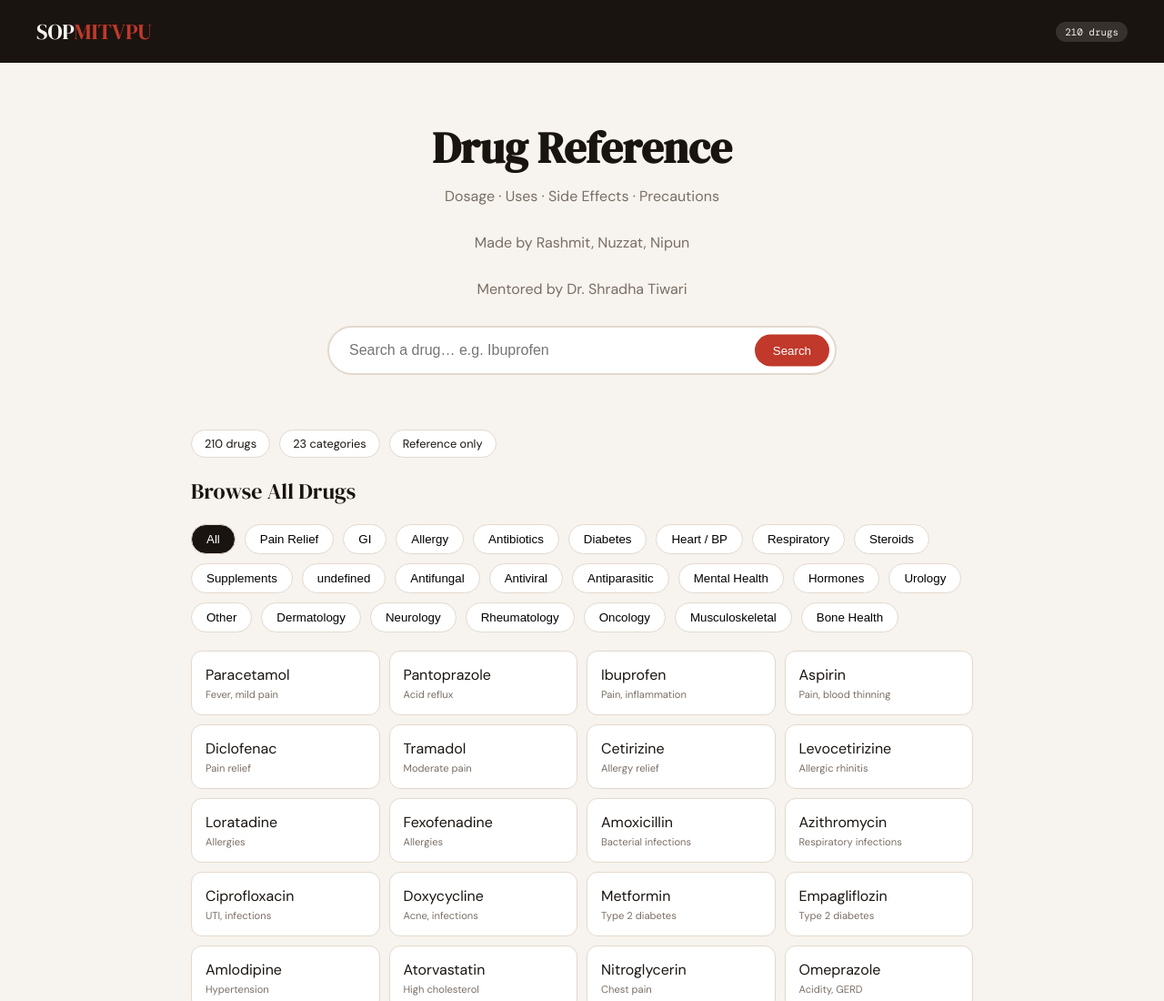
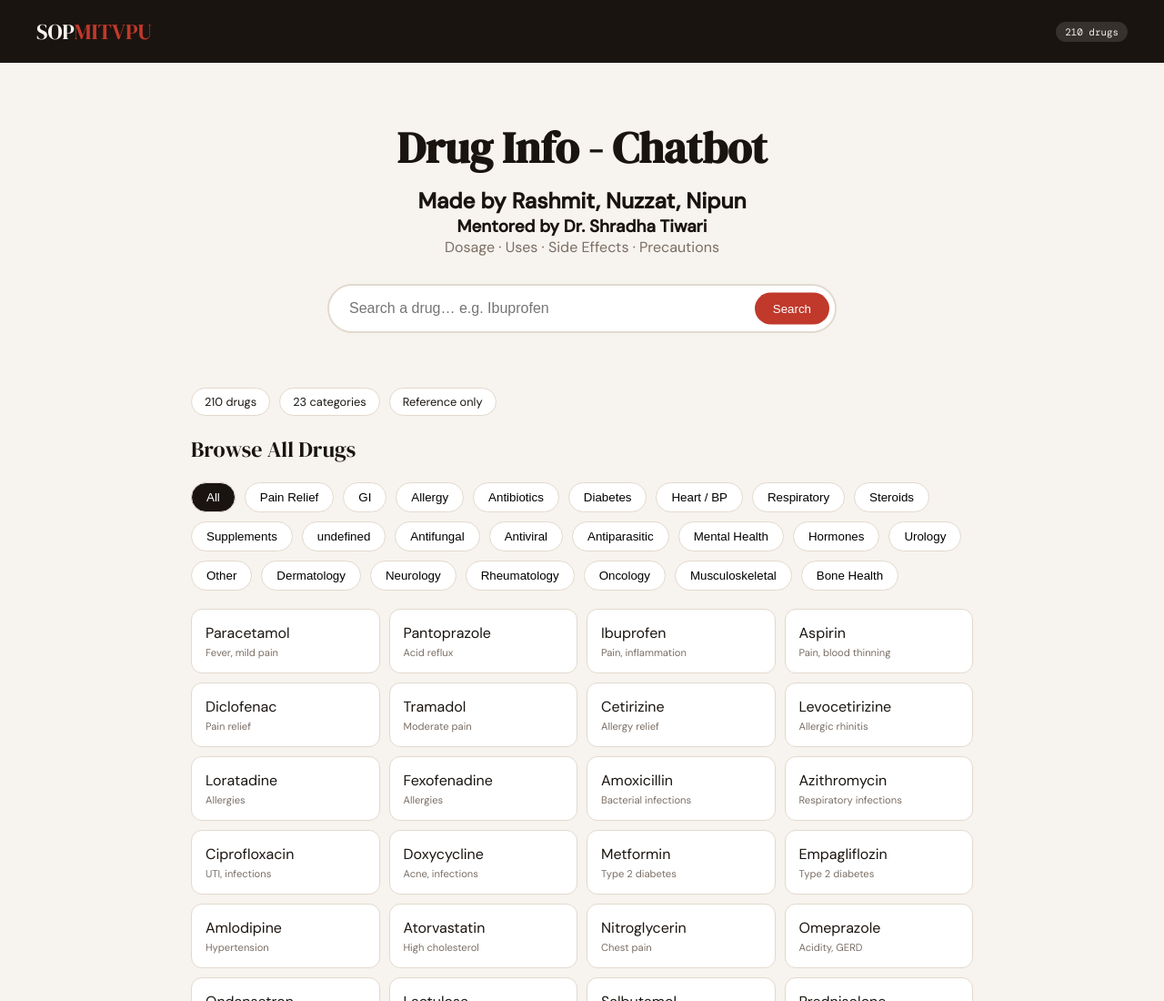
Before and after one commit to nuzzatshaikh169/druginfo, a plain HTML site: page index.html in a window 1280 px wide. Shown: the top 1100 px of the page at 91% size. Drawn offline with nearby package versions, Linux system fonts and the light colour scheme.

Commit message:
Update index.html

```diff
--- a/index.html
+++ b/index.html
@@ -18,10 +18,10 @@
 </header>
 
 <div class="hero">
-  <h1>Drug Reference</h1>
+  <h1>Drug Info - Chatbot</h1>
+  <h2> Made by Rashmit, Nuzzat, Nipun</h2>
+  <h3>Mentored by Dr. Shradha Tiwari</h3>
   <p>Dosage · Uses · Side Effects · Precautions</p>
-  <p>Made by Rashmit, Nuzzat, Nipun</p>
-  <p>Mentored by Dr. Shradha Tiwari</p>
 
   <div class="search-wrap">
     <input type="text" id="searchInput"
```
